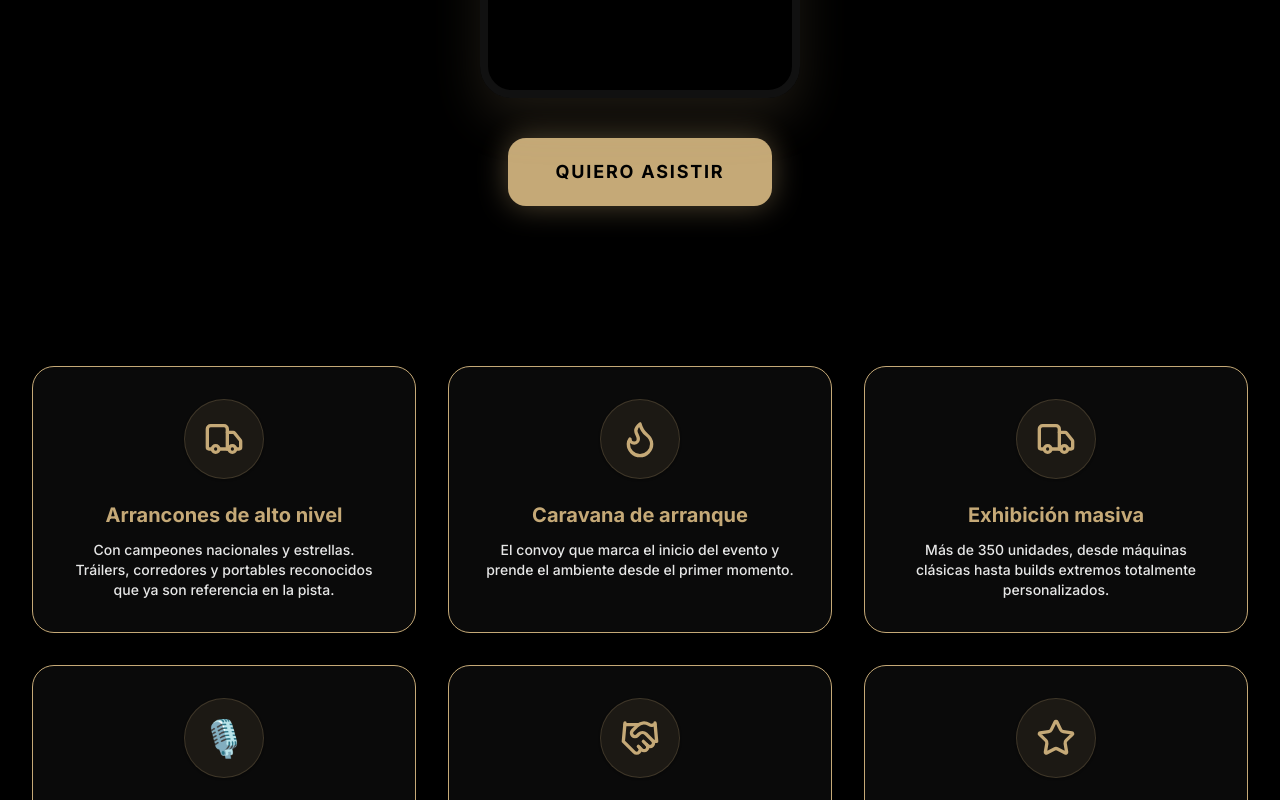
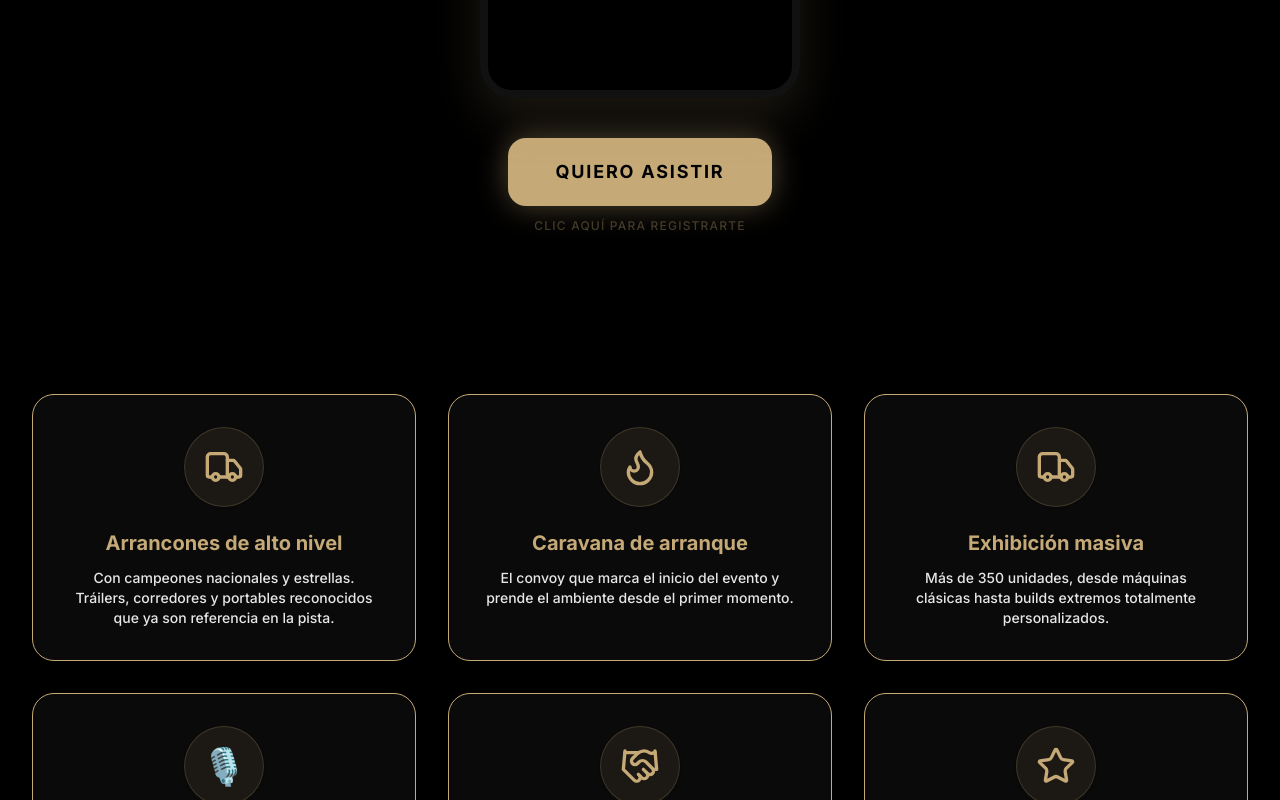
Before and after one commit to IAGGDEV/TruckFestLanding_V1, a Next.js app: page / in a window 1280 px wide. Shown: the part 1660-2460 px from the top of the page. Built offline with nearby package versions, Linux system fonts and the light colour scheme; grey boxes are pictures that could not be loaded.

Commit message:
feat: add 'Clic aquí para registrarte' label below CTA buttons

```diff
--- a/src/app/page.tsx
+++ b/src/app/page.tsx
@@ -79,13 +79,14 @@ export default function Home() {
         </div>
 
         {/* CTA Button #1 – below video */}
-        <div className="flex justify-center mt-10">
+        <div className="flex flex-col items-center mt-10">
           <button
             onClick={() => setModalOpen(true)}
             className="inline-flex items-center justify-center px-12 py-5 bg-[#c5a977] text-black font-bold text-lg uppercase tracking-widest rounded-2xl shadow-[0_0_30px_rgba(197,169,119,0.4)] hover:bg-[#d4bc94] hover:shadow-[0_0_40px_rgba(197,169,119,0.6)] transition-all duration-300 active:scale-95"
           >
             Quiero asistir
           </button>
+          <p className="text-[#c5a977]/60 text-xs mt-3 uppercase tracking-widest font-medium animate-pulse">Clic aquí para registrarte</p>
         </div>
       </section>
 
@@ -181,7 +182,7 @@ export default function Home() {
         </div>
 
         {/* CTA Button #2 – above sponsors */}
-        <div className="flex justify-center mt-16 mb-4">
+        <div className="flex flex-col items-center mt-16 mb-4">
           <button
             id="asistir"
             onClick={() => setModalOpen(true)}
@@ -189,6 +190,7 @@ export default function Home() {
           >
             Quiero asistir
           </button>
+          <p className="text-[#c5a977]/60 text-xs mt-3 uppercase tracking-widest font-medium animate-pulse">Clic aquí para registrarte</p>
         </div>
 
         {/* ── Sponsors Section (AFTER Escala Real) ── */}
```
